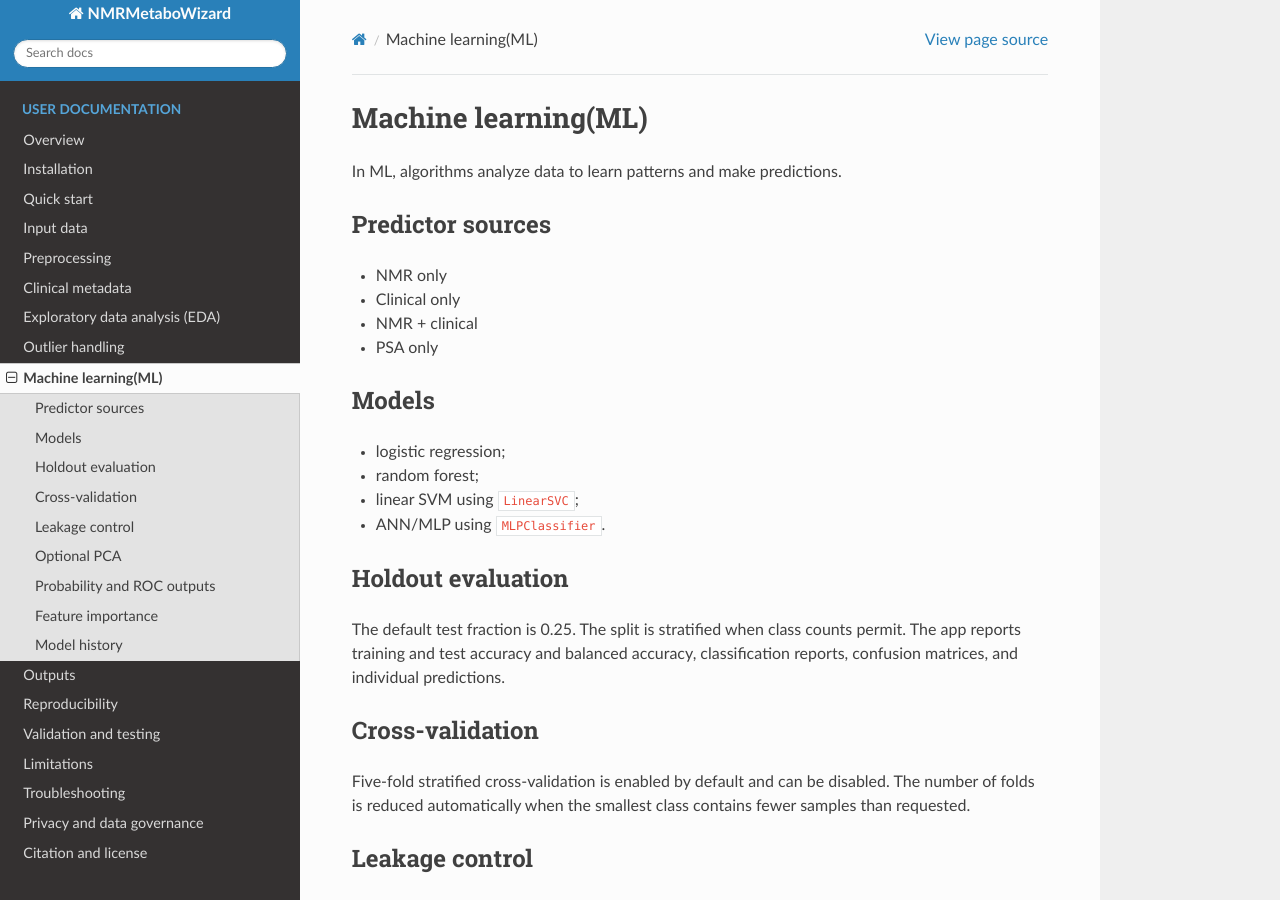
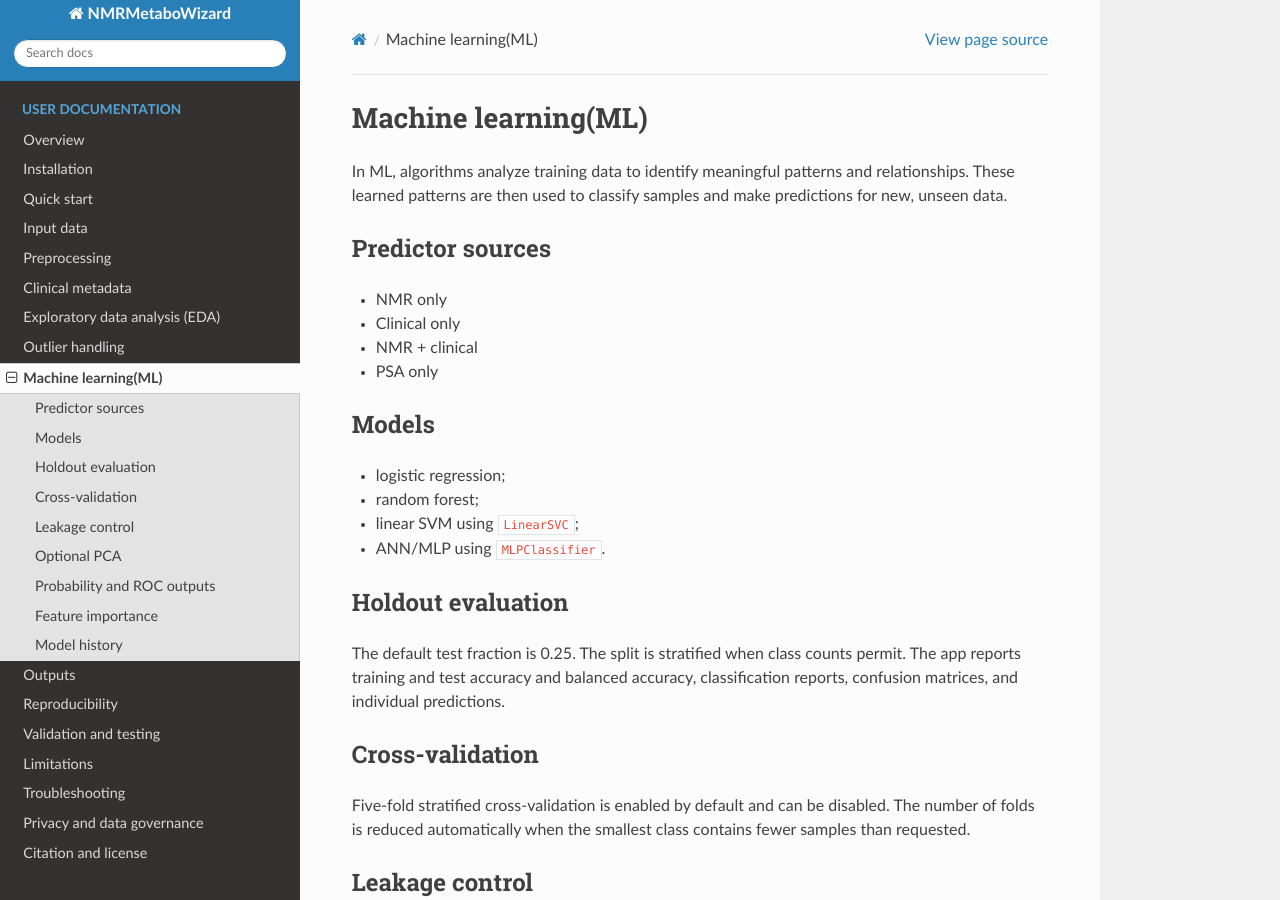
Before and after one commit to Parygithub/NMRMetaboWizard, a Sphinx documentation site: the page built from docs/source/machine_learning.rst, in a window 1280 px wide and 900 px high. Built offline with Sphinx 7.4.7 and the Read the Docs theme 3.1.0, drawn with Linux system fonts in a browser that asks for light colours.

Commit message:
Update machine_learning.rst

```diff
--- a/docs/source/machine_learning.rst
+++ b/docs/source/machine_learning.rst
@@ -1,7 +1,7 @@
 Machine learning(ML)
 ================
 
-In ML, algorithms analyze data to learn patterns and make predictions.
+In ML, algorithms analyze training data to identify meaningful patterns and relationships. These learned patterns are then used to classify samples and make predictions for new, unseen data.
 
 Predictor sources
 -----------------
```
